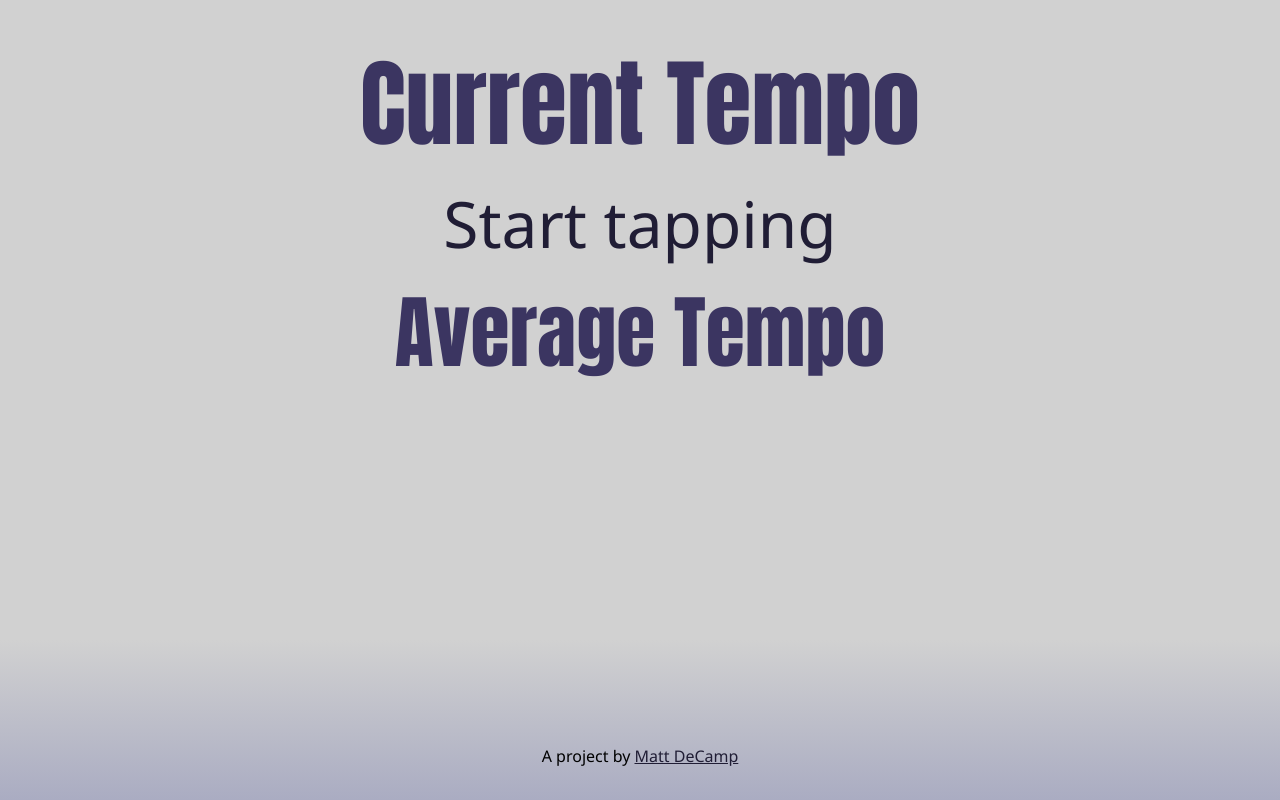
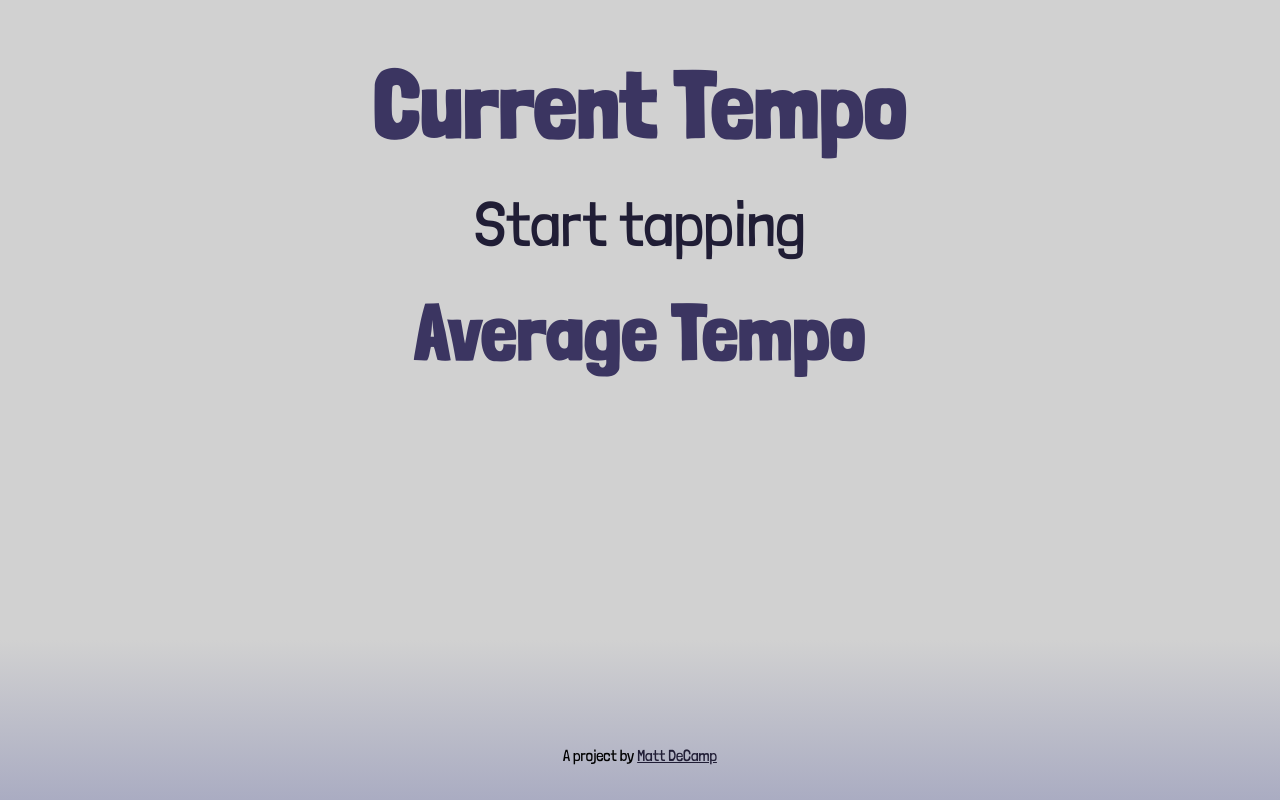
Before and after one commit to mattdecamp/tapTempo, a website built with Vite: page index.html in a window 1280 px wide. Built offline with nearby package versions, Linux system fonts and the light colour scheme; files whose address does not match are found by name.

Commit message:
Address issue #1

```diff
--- a/assets/styles/main.css
+++ b/assets/styles/main.css
@@ -109,11 +109,11 @@ select {
 
 @font-face {
   font-family: LondrinaSolid-Black;
-  src: url("assets/fonts/LondrinaSolid-Black.ttf");
+  src: url("/assets/fonts/LondrinaSolid-Black.ttf");
 }
 @font-face {
   font-family: LondrinaSolid-Light;
-  src: url("assets/fonts/LondrinaSolid-Light.ttf");
+  src: url("/assets/fonts/LondrinaSolid-Light.ttf");
 }
 
 /* BODY */
```
